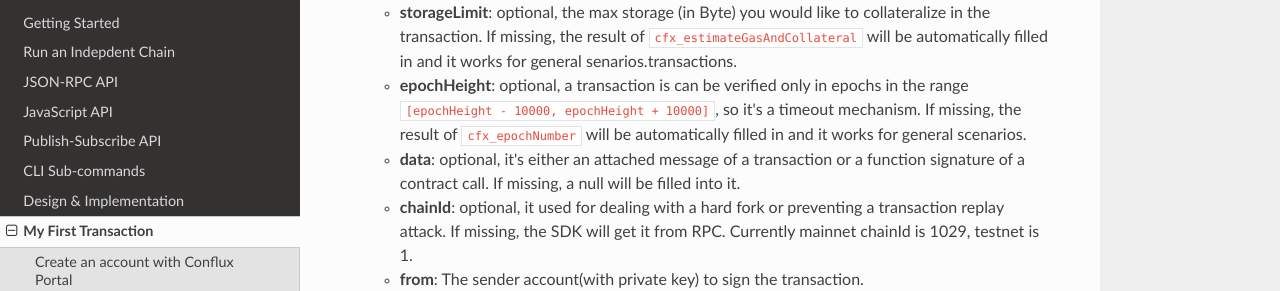
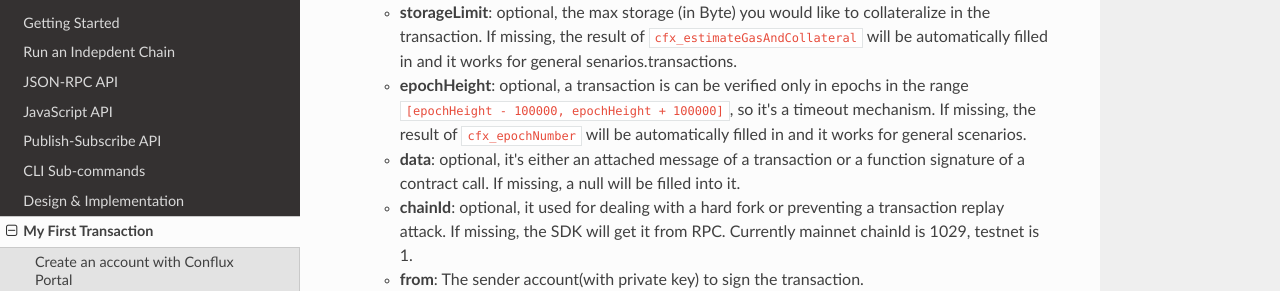
Before and after one commit to Conflux-Chain/conflux-doc, an MkDocs documentation site: the page built from docs/send_transaction.md, in a window 1280 px wide and 900 px high, scrolled down 1501 px. Shown: the part 156-447 px from the top of the window. Built offline with MkDocs 1.6.1, drawn with Linux system fonts in a browser that asks for light colours; nearby versions of some CDN libraries.

Commit message:
Update send_transaction.md

```diff
--- a/docs/send_transaction.md
+++ b/docs/send_transaction.md
@@ -68,7 +68,7 @@ const receiver = '0x176c45928d7c26b0175dec8bf6051108563c62c5'
 	* **to**: the receiver of the transaction, could be a personal account (start with `0x1`) or contract (start with `0x8`). Leave a null here to deploy a contract.
 	* **value**: the value (in Drip) to be transferred.
 	* **storageLimit**: optional, the max storage (in Byte) you would like to collateralize in the transaction. If missing, the result of `cfx_estimateGasAndCollateral` will be automatically filled in and it works for general senarios.transactions.
-	* **epochHeight**: optional, a transaction is can be verified only in epochs in the range `[epochHeight - 10000, epochHeight + 10000]`, so it's  a timeout mechanism. If missing, the result of `cfx_epochNumber` will be automatically filled in and it works for general scenarios.
+	* **epochHeight**: optional, a transaction is can be verified only in epochs in the range `[epochHeight - 100000, epochHeight + 100000]`, so it's  a timeout mechanism. If missing, the result of `cfx_epochNumber` will be automatically filled in and it works for general scenarios.
 	* **data**: optional, it's either an attached message of a transaction or a function signature of a contract call. If missing, a null will be filled into it.
 	* **chainId**: optional, it used for dealing with a hard fork or preventing a transaction replay attack. If missing, the SDK will get it from RPC. Currently mainnet chainId is 1029, testnet is 1.
 	* **from**: The sender account(with private key) to sign the transaction.
```
